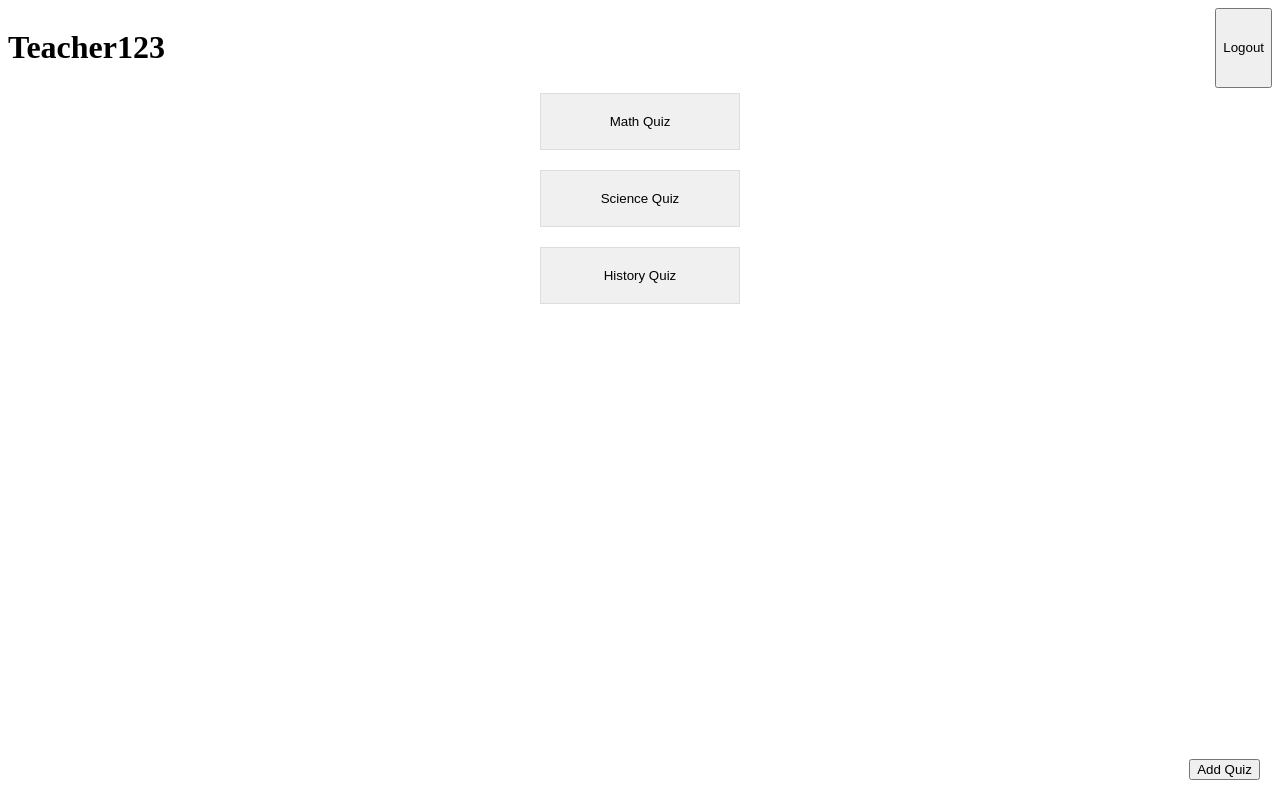
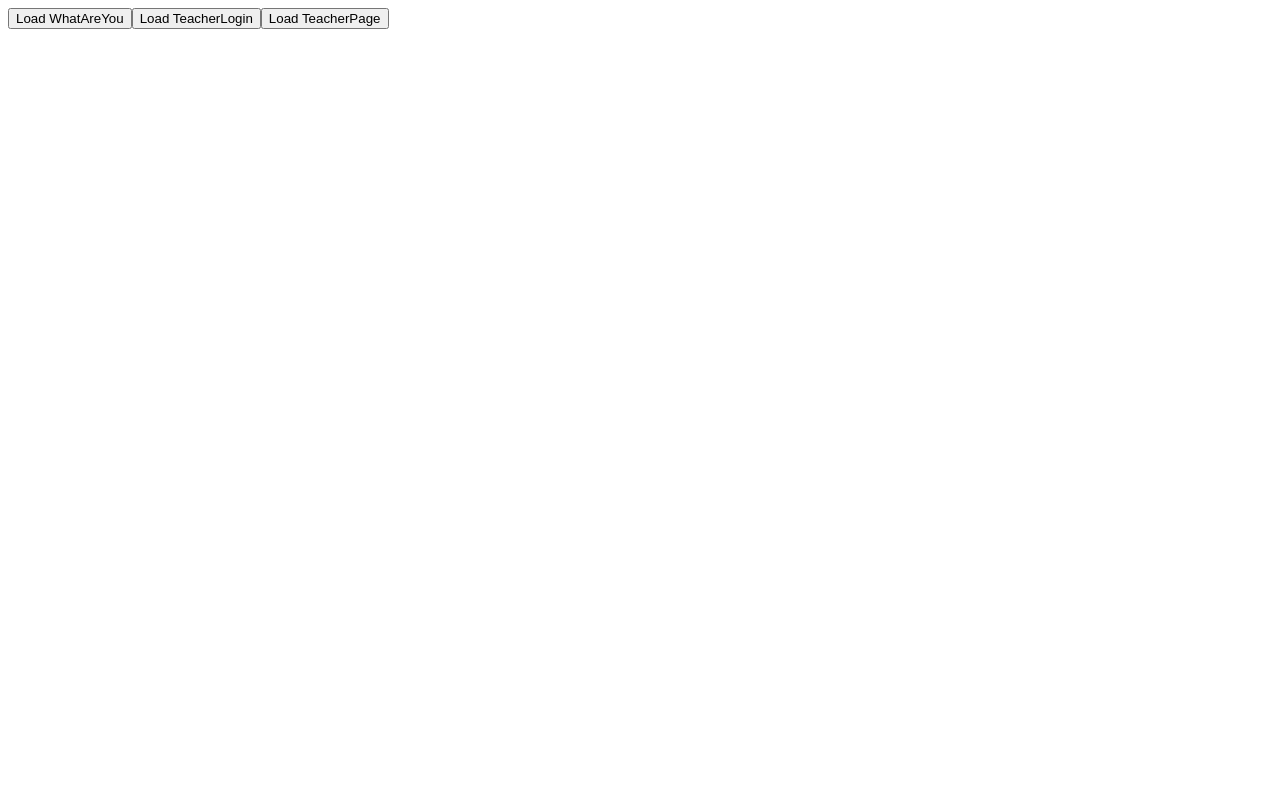
Before and after one commit to crdtrd/Kazute, a Vue app in the folder client/: page / in a window 1280 px wide. Built offline with nearby package versions, Linux system fonts and the light colour scheme.

Commit message:
added component loading buttons

```diff
--- a/client/src/App.vue
+++ b/client/src/App.vue
@@ -1,93 +1,29 @@
 <template>
-  <div class="teacher-page">
-    <div class="header">
-      <h1>{{ username }}</h1>
-      <button @click="logout">Logout</button>
-    </div>
-    <div class="quiz-list">
-      <button v-for="quiz in quizzes" :key="quiz.id" class="quiz-tile" @click="selectQuiz(quiz)">
-        {{ quiz.title }}
-      </button>
-    </div>
-    <button class="add-quiz-btn" @click="addQuiz">Add Quiz</button>
+  <div>
+    <button v-for="component in components" :key="component" @click="currentComponent = component">
+      Load {{ component }}
+    </button>
+
+    <component :is="currentComponent"></component>
   </div>
 </template>
 
 <script>
+import WhatAreYou from './components/WhatAreYou.vue';
+import TeacherLogin from './components/TeacherLogin.vue';
+import TeacherPage from './components/TeacherPage.vue';
+
 export default {
   data() {
     return {
-      username: 'Teacher123', // Dummy username
-      quizzes: [] // Quizzes array will be populated from dummy data
-    };
+      currentComponent: null,
+      components: ['WhatAreYou', 'TeacherLogin', 'TeacherPage']
+    }
   },
-  created() {
-    this.fetchQuizzes();
-  },
-  methods: {
-    fetchQuizzes() {
-      // Dummy data for quizzes
-      this.quizzes = [
-        { id: 1, title: "Math Quiz" },
-        { id: 2, title: "Science Quiz" },
-        { id: 3, title: "History Quiz" },
-        // ... other quizzes
-      ];
-    },
-    logout() {
-      // Dummy logout logic
-      alert("Logged out successfully!");
-      // Implement real logout logic here
-    },
-    addQuiz() {
-      // Dummy add quiz logic
-      const newQuizId = this.quizzes.length + 1;
-      const newQuiz = { id: newQuizId, title: `New Quiz ${newQuizId}` };
-      this.quizzes.push(newQuiz);
-      alert(`Added: ${newQuiz.title}`);
-    },
-    selectQuiz(quiz) {
-      // Handle quiz selection
-      alert(`Quiz selected: ${quiz.title}`);
-      // Implement the logic to navigate to the quiz details or start the quiz
-    }
+  components: {
+    WhatAreYou,
+    TeacherLogin,
+    TeacherPage
   }
 }
 </script>
-
-<style>
-.teacher-page {
-  display: flex;
-  flex-direction: column;
-  align-items: center;
-}
-.header {
-  display: flex;
-  justify-content: space-between;
-  width: 100%;
-}
-.quiz-list {
-  display: grid;
-  grid-template-columns: repeat(auto-fill, minmax(200px, 1fr));
-  gap: 10px;
-}
-.quiz-tile {
-  /* Style your buttons as needed */
-  display: block;
-  width: 100%;
-  padding: 20px;
-  margin: 5px 0;
-  text-align: center;
-  background-color: #f0f0f0;
-  border: 1px solid #ddd;
-  cursor: pointer;
-}
-.quiz-tile:hover {
-  background-color: #e0e0e0;
-}
-.add-quiz-btn {
-  position: fixed;
-  bottom: 20px;
-  right: 20px;
-}
-</style>
```
